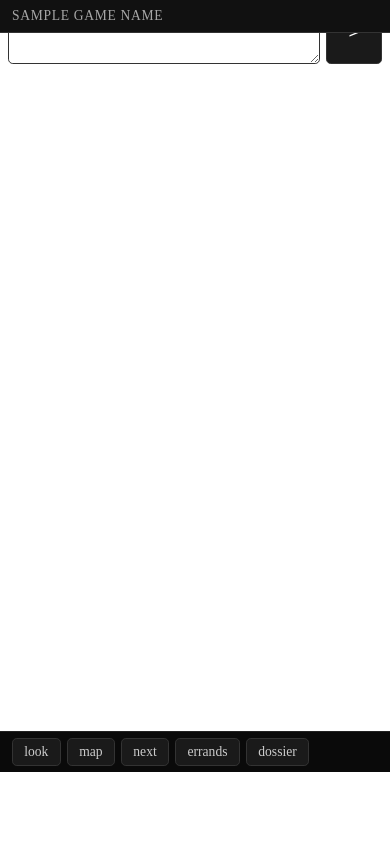
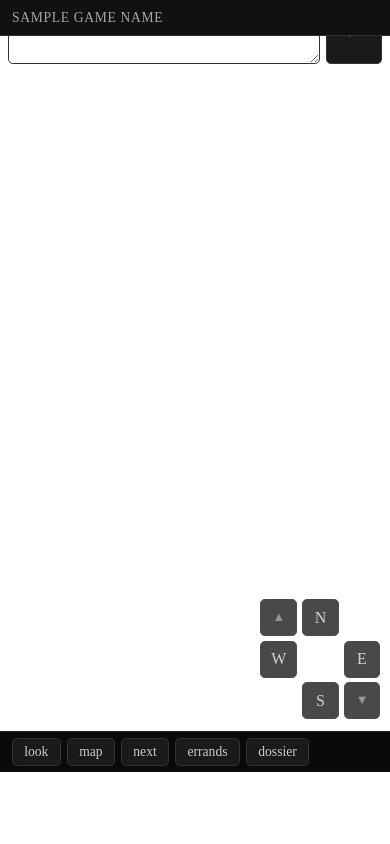
Before and after one commit to aladyinsane/2084, a Django app: template game/web/templates/webclient/mobile.html in a window 390 px wide. Run offline with Django 3.2, Linux system fonts and the light colour scheme; the template is opened without the code that fills it: most values are stand-ins (such as "Sample title", 1, 10 or a date in 2020); some libraries are stand-ins or nearby versions.

Commit message:
Fix mobile client text size, map alignment, and add compass buttons
Testing feedback on the phase 1 mobile client (PR #21):

- Text was too small: webclient.css shrinks body font-size to .5rem
  under 480px width, sized for a GoldenLayout pane squeezed onto a
  small screen, not for a client that IS the screen. Overridden back
  to a readable 1rem/1.4 line-height.
- Horizontal alignment was broken, most visibly on the map: default_out.js's
  onText sets the message div's class from kwargs['cls'], which is
  undefined for any message sent with options but no explicit cls key
  (e.g. `map`'s {"type": "map"}). The desktop client's GoldenLayout
  plugin intercepts those before they reach onText; without GoldenLayout
  they land as <div class="undefined">, missing .out's
  white-space: pre-wrap and collapsing the map's column-aligning spaces.
  Applied pre-wrap to every #messagewindow child regardless of class
  instead of patching the shared vendor JS.
- Added a compass D-pad (N/S/E/W + up/down) floating over the right
  edge of the output pane, so movement doesn't require typing full
  direction names or eat a full-width bar like the verb quickbar does.

```diff
--- a/game/web/templates/webclient/mobile.html
+++ b/game/web/templates/webclient/mobile.html
@@ -20,6 +20,25 @@
       height: 100dvh;
       margin: 0;
       overscroll-behavior: none;
+    }
+    /* webclient.css shrinks body text under 480px width — sized for a
+       GoldenLayout pane squeezed on a small screen, not for a client that
+       IS the screen. Override it: this rule comes later in the cascade
+       and matches unconditionally, so it wins regardless of viewport. */
+    body {
+      font-size: 1rem;
+      line-height: 1.4;
+    }
+    /* default_out.js's onText falls back to a bare `cls` variable that's
+       `undefined` (not the string "out") for any message sent with
+       options but no explicit `cls` key — e.g. `map`'s {"type": "map"}.
+       On the desktop client GoldenLayout intercepts those before they
+       reach here; we don't load GoldenLayout, so they land as
+       <div class="undefined">, missing `.out`'s white-space: pre-wrap
+       and collapsing the map's column-aligning spaces. Apply it to every
+       output line regardless of class. */
+    #messagewindow > div {
+      white-space: pre-wrap;
     }
     #titlebar {
       position: fixed;
@@ -67,6 +86,37 @@
       font-size: .85rem;
     }
     #quickbar button:active { background: #2a2a2a; }
+    /* Compass D-pad: floats over the right edge of the output pane so
+       movement doesn't cost screen real estate the way a full-width bar
+       would. N/S/E/W get the cardinal cross; up/down sit in the corners
+       the cross doesn't use. */
+    #compass {
+      position: fixed;
+      right: .6rem;
+      bottom: 7.8rem;
+      z-index: 2;
+      display: grid;
+      grid-template-columns: repeat(3, 2.3rem);
+      grid-template-rows: repeat(3, 2.3rem);
+      gap: .3rem;
+      opacity: .88;
+    }
+    #compass button {
+      background: rgba(26, 26, 26, 0.9);
+      color: #ccc;
+      border: 1px solid #333;
+      border-radius: .3rem;
+      font-family: inherit;
+      font-size: 1rem;
+      padding: 0;
+    }
+    #compass button:active { background: #2a2a2a; }
+    #compass .dir-n { grid-column: 2; grid-row: 1; }
+    #compass .dir-w { grid-column: 1; grid-row: 2; }
+    #compass .dir-e { grid-column: 3; grid-row: 2; }
+    #compass .dir-s { grid-column: 2; grid-row: 3; }
+    #compass .dir-u { grid-column: 1; grid-row: 1; font-size: .8rem; color: #888; }
+    #compass .dir-d { grid-column: 3; grid-row: 3; font-size: .8rem; color: #888; }
     #input {
       height: 4.5rem;
     }
@@ -149,6 +199,15 @@
     </div>
   </div>
 
+  <div id="compass">
+    <button type="button" class="dir-u" data-cmd="up" aria-label="Up">&#9650;</button>
+    <button type="button" class="dir-n" data-cmd="north" aria-label="North">N</button>
+    <button type="button" class="dir-w" data-cmd="west" aria-label="West">W</button>
+    <button type="button" class="dir-e" data-cmd="east" aria-label="East">E</button>
+    <button type="button" class="dir-s" data-cmd="south" aria-label="South">S</button>
+    <button type="button" class="dir-d" data-cmd="down" aria-label="Down">&#9660;</button>
+  </div>
+
   <div id="quickbar">
     <button type="button" data-cmd="look">look</button>
     <button type="button" data-cmd="map">map</button>
@@ -168,7 +227,7 @@
   </div>
 
   <script type="text/javascript">
-    document.querySelectorAll("#quickbar button").forEach(function (btn) {
+    document.querySelectorAll("#quickbar button, #compass button").forEach(function (btn) {
       btn.addEventListener("click", function () {
         plugin_handler.onSend(btn.getAttribute("data-cmd"));
       });
```
